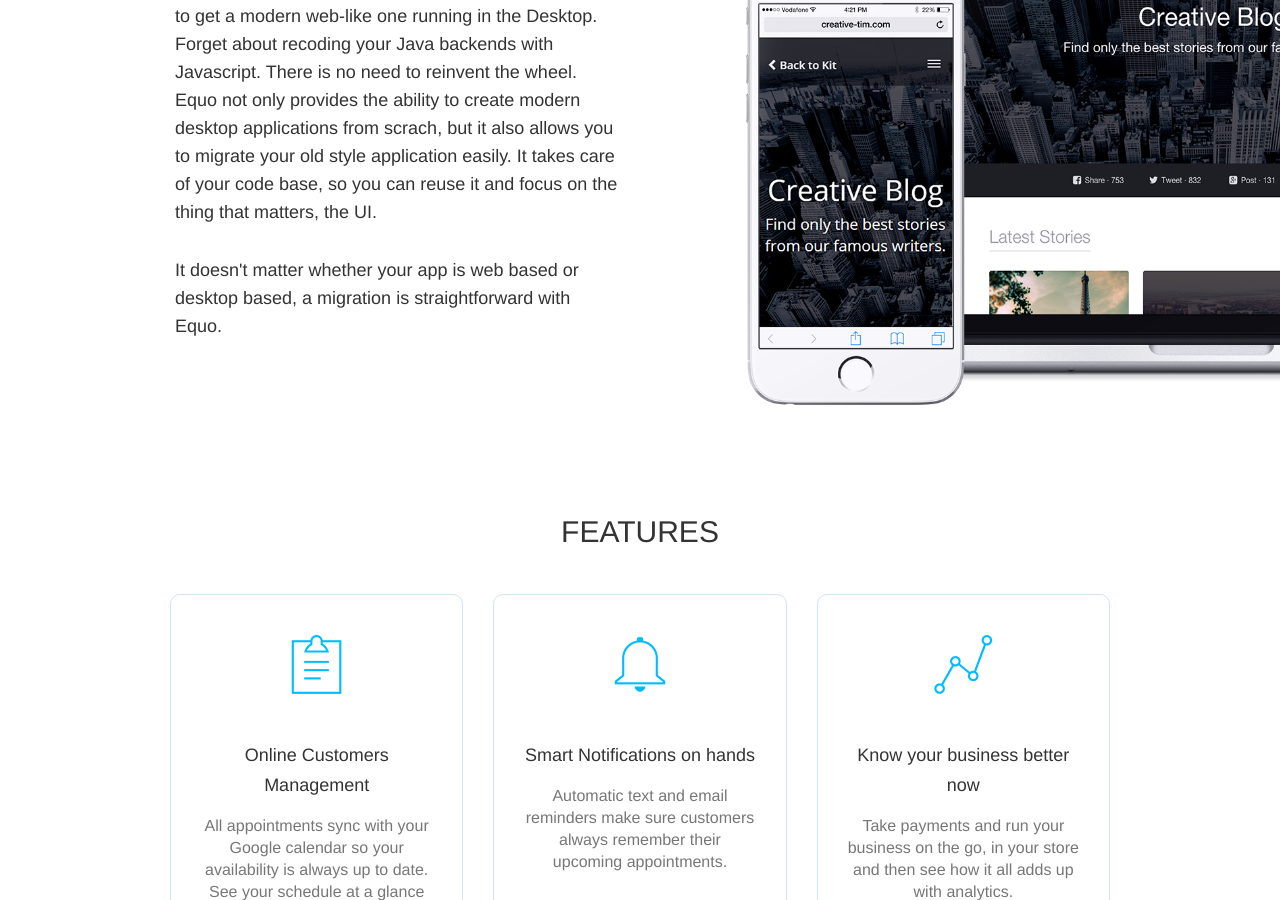
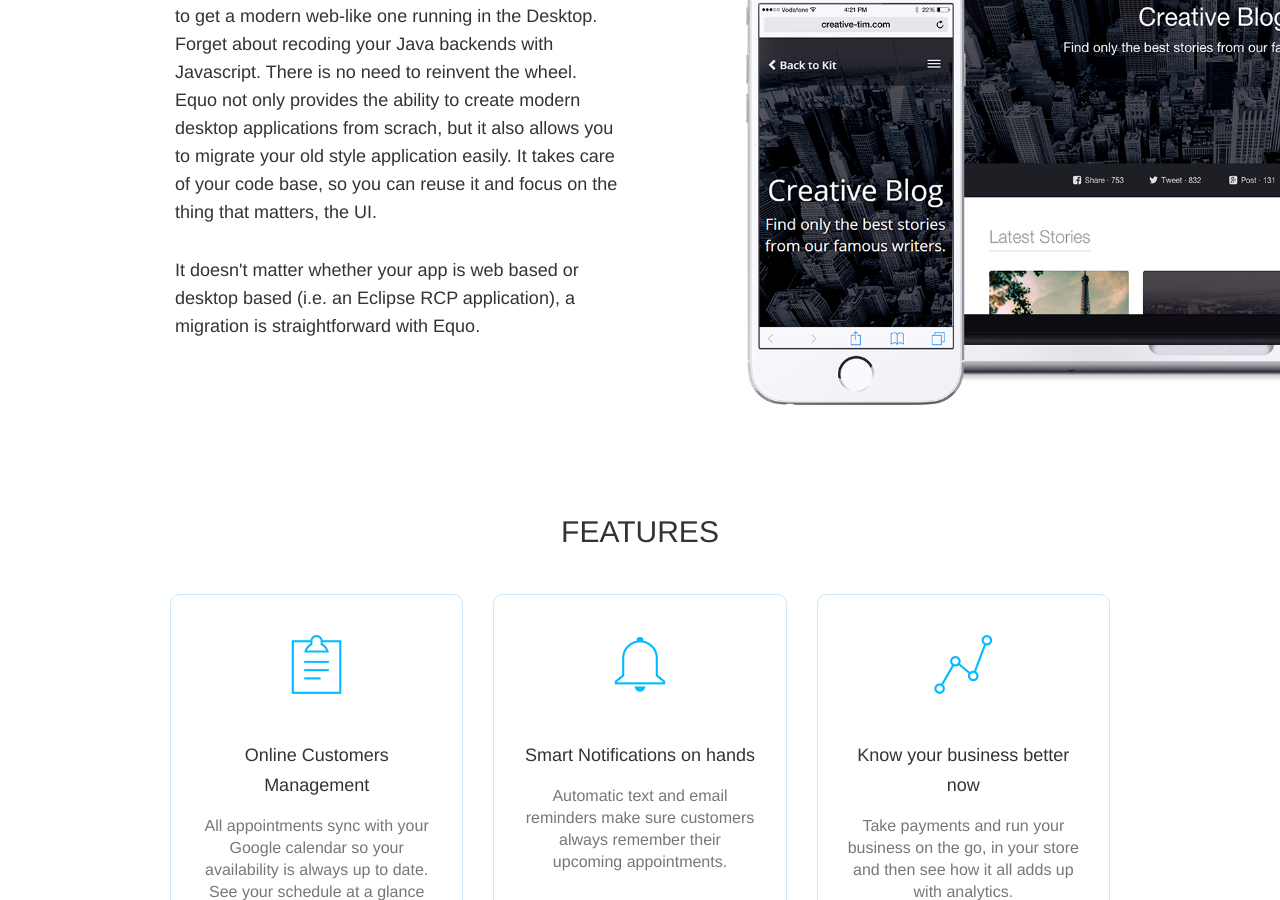
Before and after one commit to maketechnology/equo, a Jekyll site: the page built from index.html, in a window 1280 px wide and 900 px high, scrolled down 1373 px. Built offline with Jekyll 4.4.1, drawn with Linux system fonts in a browser that asks for light colours.

Commit message:
Name Eclipse RCP application in the Equo presentation

```diff
--- a/_includes/presentation.html
+++ b/_includes/presentation.html
@@ -5,7 +5,7 @@
                 <div class="description">
                     <h4 class="header-text">It's different</h4>
                     <p>Forget about recreating your existing Java application to get a modern web-like one running in the Desktop. Forget about recoding your Java backends with Javascript. There is no need to reinvent the wheel. Equo not only provides the ability to create modern desktop applications from scrach, but it also allows you to migrate your old style application easily. It takes care of your code base, so you can reuse it and focus on the thing that matters, the UI.</p>
-                    <p>It doesn't matter whether your app is web based or desktop based, a migration is straightforward with Equo.
+                    <p>It doesn't matter whether your app is web based or desktop based (i.e. an Eclipse RCP application), a migration is straightforward with Equo.
                     <p>
                 </div>
             </div>
```
